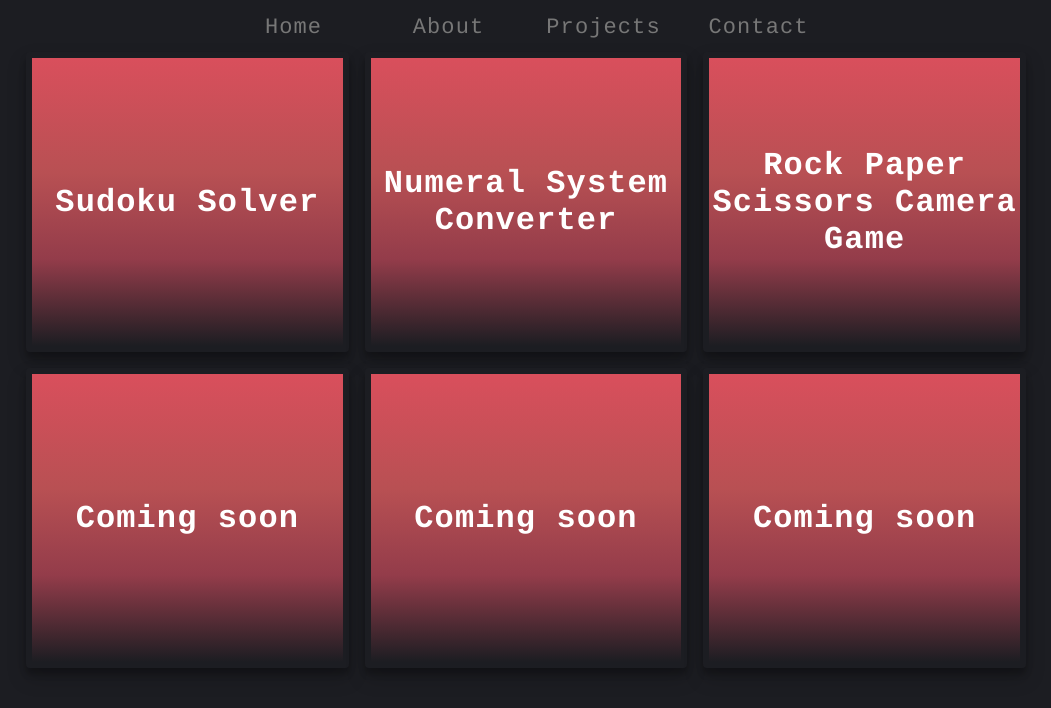
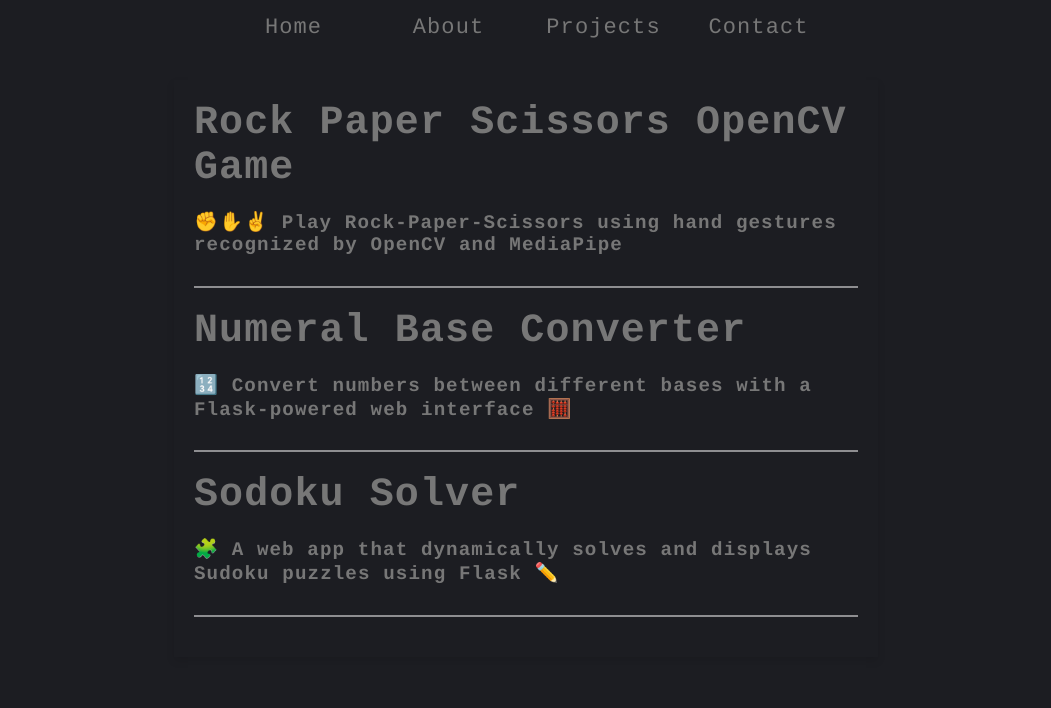
Before and after one commit to Jakub-Nowicki/personal-website, a Flask app: page /projects in a window 1280 px wide. Shown: the top 708 px of the page, without its empty margins (114-1165 px from the left). Run offline with Flask 3, Linux system fonts and the light colour scheme.

Commit message:
projects_update

```diff
--- a/static/css/projects.css
+++ b/static/css/projects.css
@@ -1,60 +1,52 @@
-.container {
-  display: grid;
-  width: 1000px;
-  grid-template-columns: repeat(3, 1fr);
-  grid-template-rows: repeat(2, 300px);
-  grid-gap: 1rem;
+#content {
+    width: 55%;
+    padding: 20px;
+    box-shadow: 0 4px 8px rgba(0, 0, 0, 0.1); /* Adds a subtle shadow for a cleaner look */
+    display: flex;
+    flex-direction: column; /* Makes child elements stack vertically */
+    justify-content: center;
+    align-items: center;
+    margin: 0 auto;
 }
 
-.item {
-  background-color: #d94f5c; /* Base color */
-  /* Clean vertical gradient transitioning smoothly to #1c1d22 */
-  background-image: linear-gradient(to bottom, #d94f5c 0%, #b85053 40%, #933c4a 70%, #1c1d22 100%);
-  box-shadow: 0 10px 20px rgba(0,0,0,0.19), 0 6px 6px rgba(0,0,0,0.23);
-  color: #fff;
-  border-radius: 4px;
-  border: 6px solid #1c1d22; /* Updated border color */
-  display: flex;
-  align-items: center;
-  justify-content: center;
-  transition: transform 0.3s ease, box-shadow 0.3s ease;
+#content div {
+    border-bottom: 2px solid rgba(255, 255, 255, 0.5); /* Light separator lines */
+    padding-bottom: 20px; /* Space below each div */
+    margin-bottom: 20px; /* Additional space below each div */
+    transition: border-color 0.3s, color 0.3s; /* Smooth transition for color and border */
 }
 
-.item a {
-  color: #fff;
-  text-decoration: none; /* No underline */
-  display: flex;
-  align-items: center;
-  justify-content: center;
-  height: 100%;
-  width: 100%;
+#content div:not(:last-child) {
+    border-bottom: 2px solid #777; /* Adds a line between divs */
 }
 
-.item:hover {
-  transform: scale(1.05);
-  box-shadow: 0 12px 24px rgba(0,0,0,0.30);
+#content div:hover {
+    border-color: #d94f5c; /* Changes border color on hover */
 }
 
-.position {
-  height: 70vh; /* Full viewport height */
-  display: flex;
-  justify-content: center;
-  align-items: center;
-  margin: 0; /* Remove any default margin */
+h1, h3 {
+    font-size: 2.5em; /* Larger size for main headings */
+    font-weight: bold;
+    margin-bottom: 0.5em; /* Adds space below the heading */
+    color: #777; /* Default text color */
+    transition: color 0.3s; /* Smooth transition for text color */
 }
 
-h1 {
-  display: flex;
-  justify-content: center;
-  align-items: center;
-  margin: 0; /* Remove any default margin */
-  height: 12vh; /* Full viewport height */
+h3 {
+    font-size: 1.2em; /* Smaller than H1 but clear */
 }
 
-p {
-  font-family: 'Open Sans', sans-serif;
-  font-size: 1.4em;
-  font-weight: bold;
-  color: #222;
-  text-shadow: 0 0 40px #FFFFFF, 0 0 30px #FFFFFF, 0 0 20px #FFFFFF;
+#content div:hover h1,
+#content div:hover h3 {
+    color: #d94f5c; /* Changes text color on hover */
 }
+
+a {
+    text-decoration: none; /* Removes underline */
+    color: inherit; /* Keeps the link color consistent with the surrounding text */
+}
+
+a:hover, a:focus {
+    color: inherit; /* Prevents color change on hover and focus */
+    text-decoration: none; /* Ensures no underline or other decoration on hover/focus */
+}
--- a/templates/projects.html
+++ b/templates/projects.html
@@ -9,35 +9,28 @@
 {% endblock %}
 
 {% block content %}
-    <div class ="position">
-        <div class="container">
-          <div class="item item1">
-              <center>
-                  <a href="{{ url_for('sudoku_solver') }}" style="display: block; height: 100%;">
-                      <h1>Sudoku Solver</h1>
-                  </a>
-              </center>
+    <div id="content">
 
-          </div>
-          <div class="item item2">
-              <center>
-                  <a href="{{ url_for('sudoku_solver') }}" style="display: block; height: 100%">
-                      <h1>Numeral System Converter</h1>
-                  </a>
-              </center>
+        <a href="{{ url_for('sudoku_solver') }}">
+            <div id="rps">
+                <h1>Rock Paper Scissors OpenCV Game</h1>
+                <h3>✊✋✌️ Play Rock-Paper-Scissors using hand gestures recognized by OpenCV and MediaPipe </h3>
+            </div>
+        </a>
 
-          </div>
-          <div class="item item3">
-              <center>
-                  <a href="{{ url_for('sudoku_solver') }}" style="display: block; height: 100%">
-                      <h1>Rock Paper Scissors Camera Game</h1>
-                  </a>
-              </center>
-          </div>
-          <div class="item item4"><h1>Coming soon</h1></div>
-          <div class="item item5"><h1>Coming soon</h1></div>
-          <div class="item item6"><h1>Coming soon</h1></div>
-        </div>
+        <a href="{{ url_for('home_page') }}">
+            <div id="numeral">
+                <h1>Numeral Base Converter</h1>
+                <h3>🔢 Convert numbers between different bases with a Flask-powered web interface  🧮</h3>
+            </div>
+        </a>
+
+        <a href="{{ url_for('home_page') }}">
+            <div id="sudoku">
+                <h1>Sodoku Solver</h1>
+                <h3>🧩 A web app that dynamically solves and displays Sudoku puzzles using Flask ✏️</h3>
+            </div>
+        </a>
+
     </div>
-
 {% endblock %}
```
